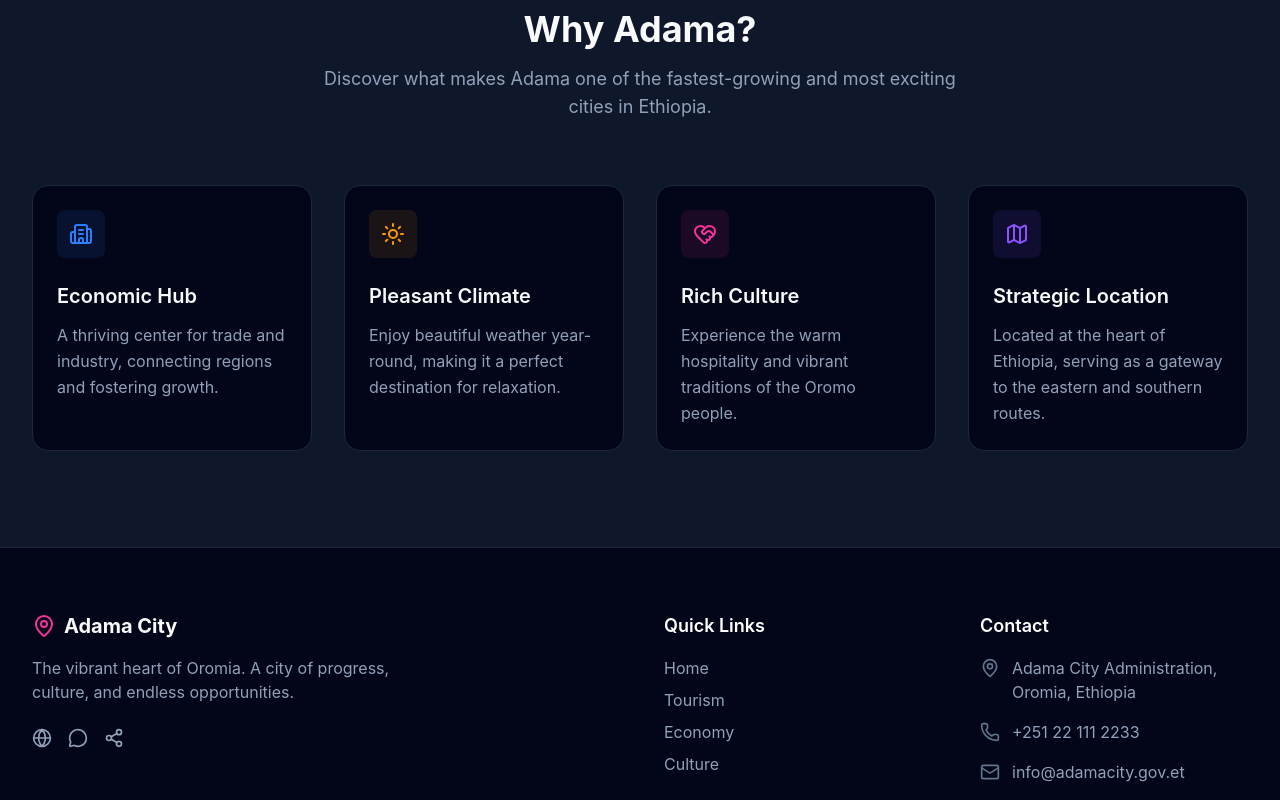
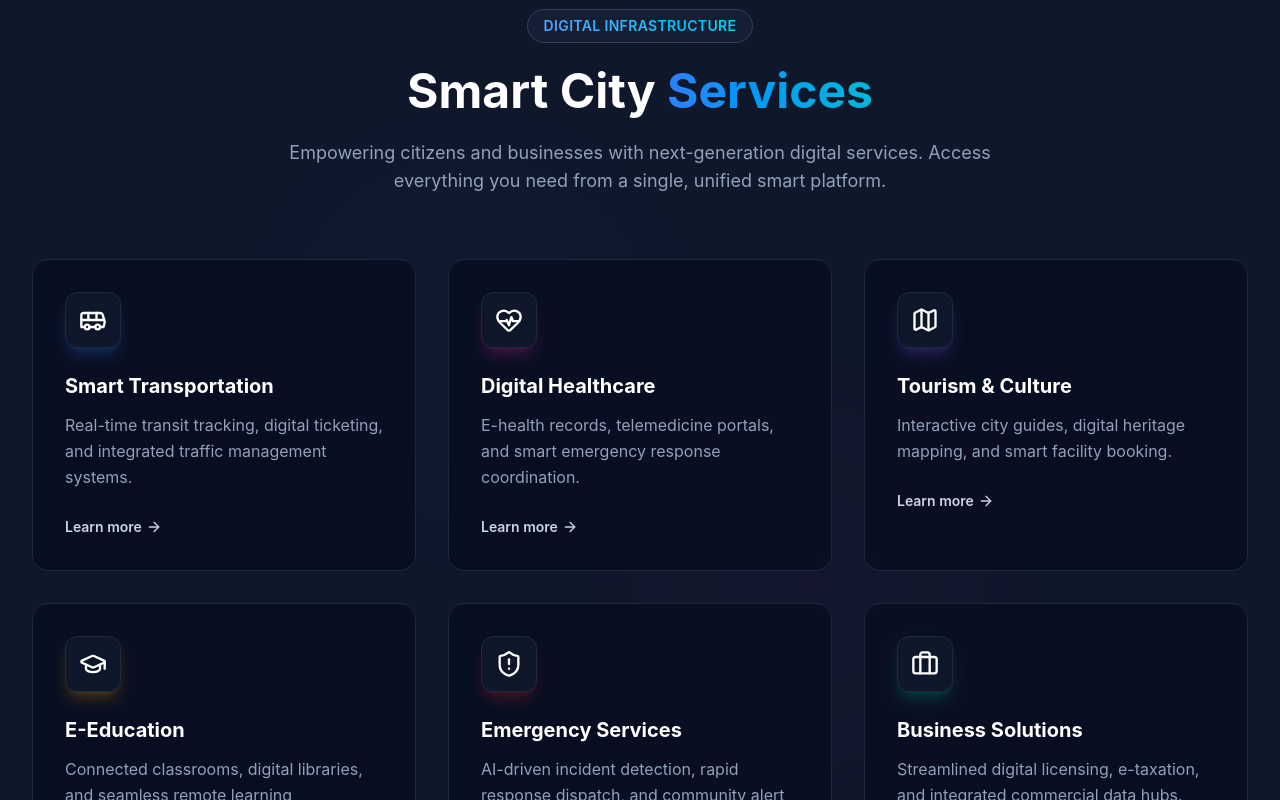
Before and after one commit to gemachistesfaye/Adama-city-website, a React (Vite) app: page / in a window 1280 px wide. Shown: the part 1800-2600 px from the top of the page. Built offline with nearby package versions, Linux system fonts and the light colour scheme.

Commit message:
feat: implement Services section and integrate into App component

```diff
--- a/src/App.jsx
+++ b/src/App.jsx
@@ -1,7 +1,7 @@
 import Navbar from './components/Navbar';
 import Hero from './sections/Hero';
 import About from './sections/About';
-import Features from './sections/Features';
+import Services from './sections/Services';
 import Footer from './components/Footer';
 
 function App() {
@@ -11,7 +11,7 @@ function App() {
       <main className="flex-grow">
         <Hero />
         <About />
-        <Features />
+        <Services />
       </main>
       <Footer />
     </div>
--- /dev/null
+++ b/src/sections/Services.jsx
@@ -0,0 +1,141 @@
+import { motion } from 'framer-motion';
+import { Bus, HeartPulse, Map, GraduationCap, ShieldAlert, Briefcase, ArrowRight } from 'lucide-react';
+
+const services = [
+  {
+    title: 'Smart Transportation',
+    description: 'Real-time transit tracking, digital ticketing, and integrated traffic management systems.',
+    icon: Bus,
+    color: 'from-blue-500 to-cyan-500',
+    shadow: 'shadow-blue-500/20',
+  },
+  {
+    title: 'Digital Healthcare',
+    description: 'E-health records, telemedicine portals, and smart emergency response coordination.',
+    icon: HeartPulse,
+    color: 'from-pink-500 to-rose-500',
+    shadow: 'shadow-pink-500/20',
+  },
+  {
+    title: 'Tourism & Culture',
+    description: 'Interactive city guides, digital heritage mapping, and smart facility booking.',
+    icon: Map,
+    color: 'from-violet-500 to-purple-500',
+    shadow: 'shadow-violet-500/20',
+  },
+  {
+    title: 'E-Education',
+    description: 'Connected classrooms, digital libraries, and seamless remote learning infrastructure.',
+    icon: GraduationCap,
+    color: 'from-amber-500 to-orange-500',
+    shadow: 'shadow-amber-500/20',
+  },
+  {
+    title: 'Emergency Services',
+    description: 'AI-driven incident detection, rapid response dispatch, and community alert systems.',
+    icon: ShieldAlert,
+    color: 'from-red-500 to-rose-600',
+    shadow: 'shadow-red-500/20',
+  },
+  {
+    title: 'Business Solutions',
+    description: 'Streamlined digital licensing, e-taxation, and integrated commercial data hubs.',
+    icon: Briefcase,
+    color: 'from-emerald-500 to-teal-500',
+    shadow: 'shadow-emerald-500/20',
+  },
+];
+
+const Services = () => {
+  return (
+    <section id="services" className="py-24 bg-slate-900 relative border-t border-slate-800 overflow-hidden">
+
+      {/* Background Decor */}
+      <div className="absolute inset-0 pointer-events-none opacity-30">
+        <div className="absolute top-1/4 left-1/4 w-[300px] h-[300px] bg-blue-500/10 blur-[100px] rounded-full" />
+        <div className="absolute bottom-1/4 right-1/4 w-[300px] h-[300px] bg-pink-500/10 blur-[100px] rounded-full" />
+      </div>
+
+      <div className="max-w-7xl mx-auto px-4 sm:px-6 lg:px-8 relative z-10">
+
+        {/* Section Header */}
+        <div className="text-center max-w-3xl mx-auto mb-16">
+          <motion.div
+            initial={{ opacity: 0, y: 20 }}
+            whileInView={{ opacity: 1, y: 0 }}
+            viewport={{ once: true }}
+            className="inline-flex items-center justify-center px-4 py-1.5 rounded-full bg-slate-800/50 border border-slate-700 mb-6"
+          >
+            <span className="text-sm font-semibold tracking-wide text-transparent bg-clip-text bg-gradient-to-r from-blue-400 to-cyan-400 uppercase">
+              Digital Infrastructure
+            </span>
+          </motion.div>
+
+          <motion.h2
+            initial={{ opacity: 0, y: 20 }}
+            whileInView={{ opacity: 1, y: 0 }}
+            viewport={{ once: true }}
+            transition={{ delay: 0.1 }}
+            className="text-4xl md:text-5xl font-bold text-white mb-6"
+          >
+            Smart City <span className="text-transparent bg-clip-text bg-gradient-to-r from-blue-500 to-cyan-500">Services</span>
+          </motion.h2>
+
+          <motion.p
+            initial={{ opacity: 0, y: 20 }}
+            whileInView={{ opacity: 1, y: 0 }}
+            viewport={{ once: true }}
+            transition={{ delay: 0.2 }}
+            className="text-lg text-slate-400"
+          >
+            Empowering citizens and businesses with next-generation digital services. Access everything you need from a single, unified smart platform.
+          </motion.p>
+        </div>
+
+        {/* Services Grid */}
+        <div className="grid grid-cols-1 md:grid-cols-2 lg:grid-cols-3 gap-8">
+          {services.map((service, index) => {
+            const Icon = service.icon;
+            return (
+              <motion.div
+                key={service.title}
+                initial={{ opacity: 0, y: 30 }}
+                whileInView={{ opacity: 1, y: 0 }}
+                viewport={{ once: true, margin: "-50px" }}
+                transition={{ duration: 0.5, delay: index * 0.1 }}
+                whileHover={{ y: -8, transition: { duration: 0.2 } }}
+                className="group relative bg-slate-950/50 backdrop-blur-sm border border-slate-800 hover:border-slate-700 rounded-2xl p-8 transition-all hover:bg-slate-900 overflow-hidden"
+              >
+                {/* Glow Effect */}
+                <div className={`absolute inset-0 bg-gradient-to-br ${service.color} opacity-0 group-hover:opacity-[0.03] transition-opacity duration-300`} />
+
+                {/* Icon Container */}
+                <div className={`w-14 h-14 rounded-xl flex items-center justify-center mb-6 bg-slate-900 border border-slate-800 shadow-lg ${service.shadow} group-hover:scale-110 transition-transform duration-300`}>
+                  <div className={`bg-gradient-to-br ${service.color} text-transparent bg-clip-text`}>
+                    <Icon className="h-7 w-7 text-white drop-shadow-md" />
+                  </div>
+                </div>
+
+                <h3 className="text-xl font-bold text-white mb-3 group-hover:text-transparent group-hover:bg-clip-text group-hover:bg-gradient-to-r group-hover:from-white group-hover:to-slate-300 transition-colors">
+                  {service.title}
+                </h3>
+
+                <p className="text-slate-400 leading-relaxed mb-6">
+                  {service.description}
+                </p>
+
+                <a href="#learn-more" className="inline-flex items-center text-sm font-semibold text-slate-300 hover:text-white transition-colors group/link">
+                  Learn more
+                  <ArrowRight className="ml-1 h-4 w-4 group-hover/link:translate-x-1 transition-transform" />
+                </a>
+              </motion.div>
+            );
+          })}
+        </div>
+
+      </div>
+    </section>
+  );
+};
+
+export default Services;
```
